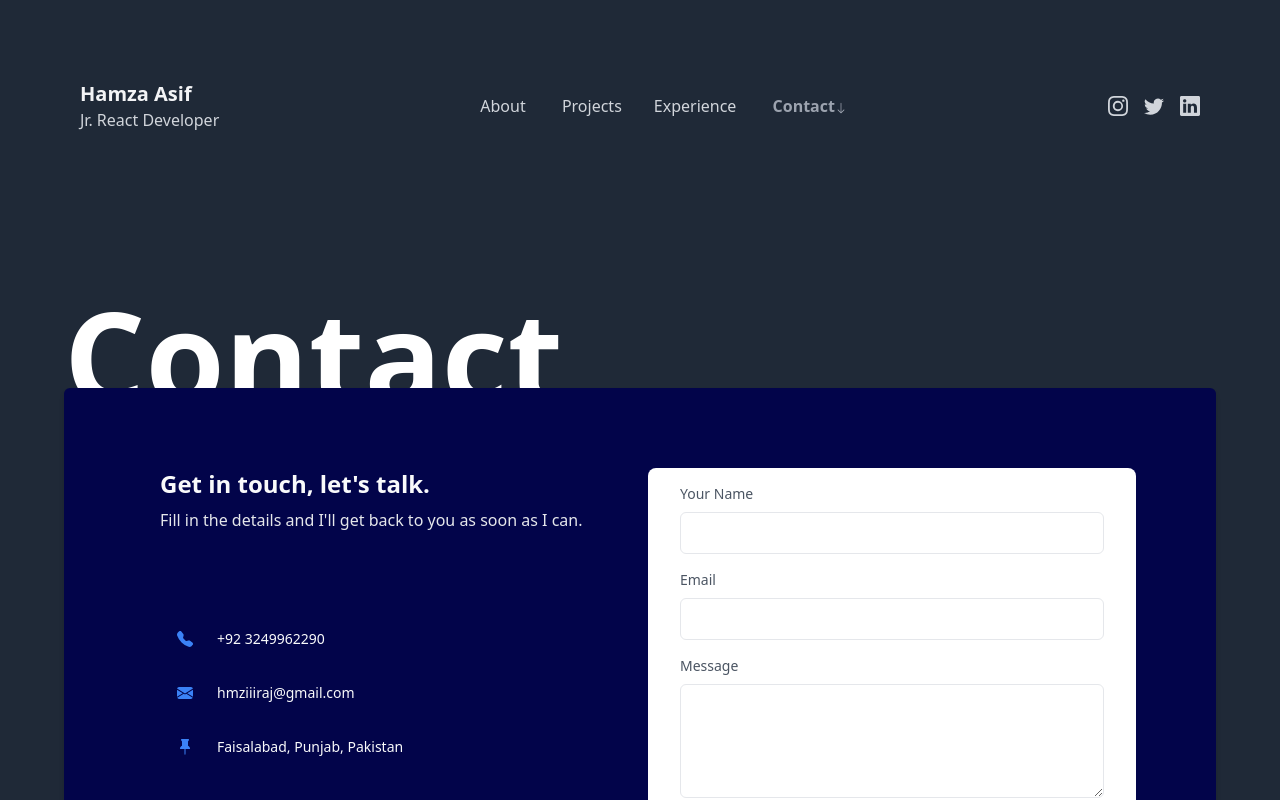
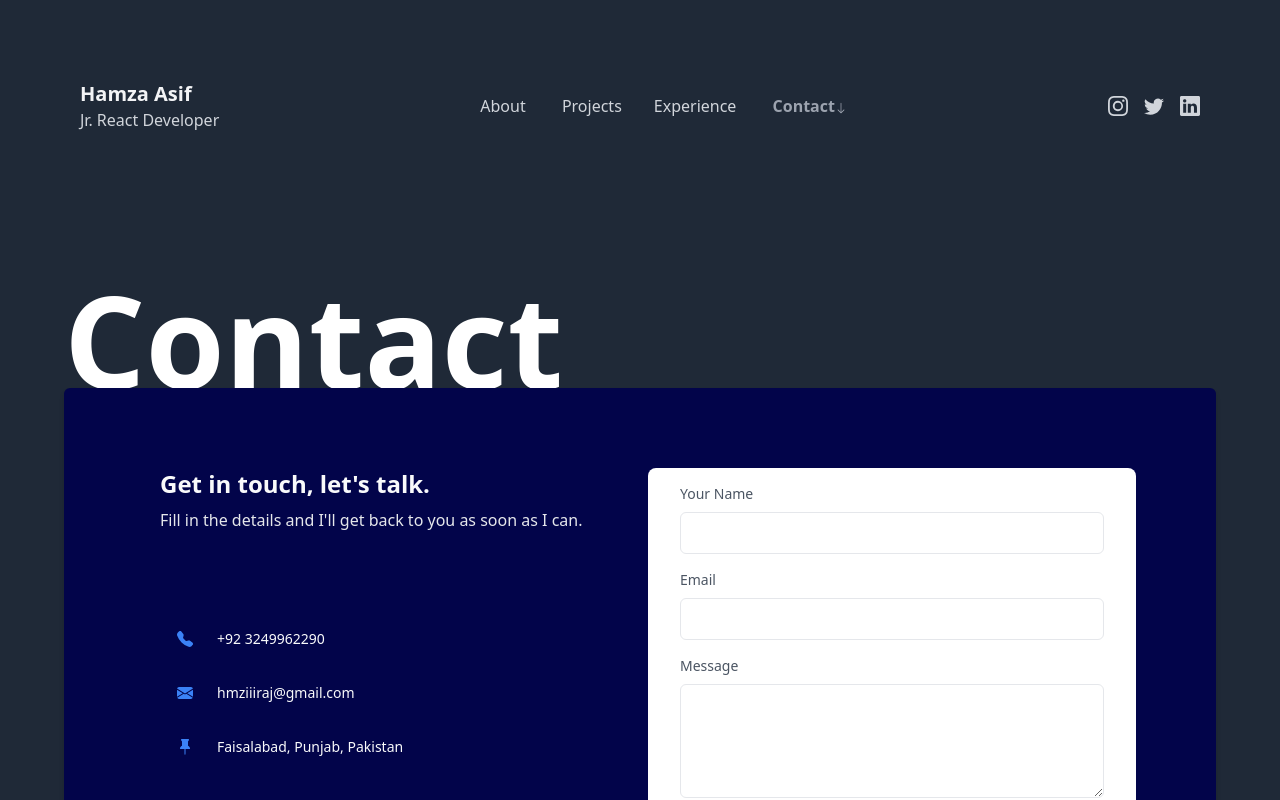
Before and after one commit to HamzaAsif159/my-portfolio, a Next.js app: page /contact in a window 1280 px wide. Shown: the top 800 px of the page. Built offline with nearby package versions, Linux system fonts and the light colour scheme.

Commit message:
Updated UI

```diff
--- a/components/Contact.jsx
+++ b/components/Contact.jsx
@@ -5,7 +5,7 @@ export default function Contact() {
   return (
     <section>
       <div className="h-48 max-w-6xl mx-auto antialiased bg-gray-800">
-        <h1 className="py-20 pb-16 text-5xl font-bold text-center text-white  md:text-9xl md:text-left">
+        <h1 className="py-16 pb-16 text-5xl font-bold text-center text-white  md:text-9xl md:text-left">
           Contact
         </h1>
       </div>
```
